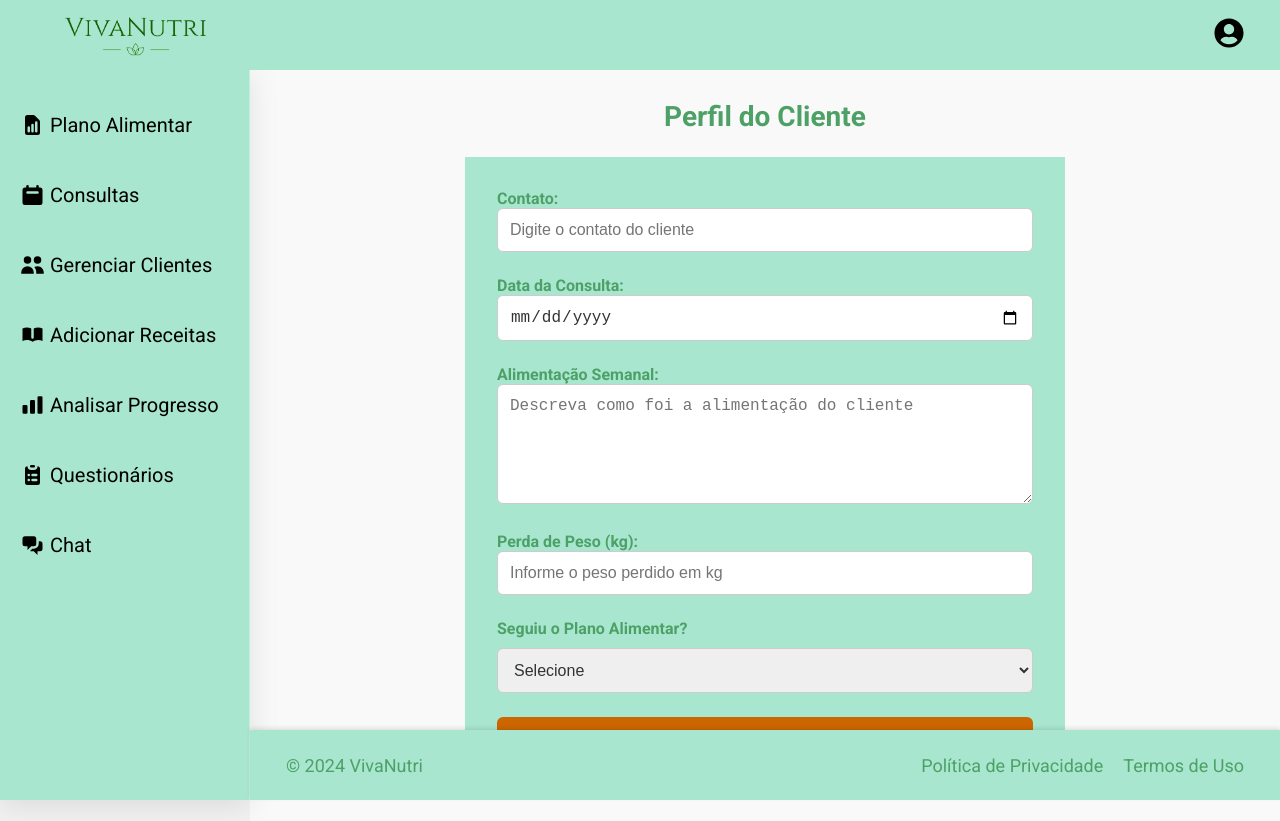
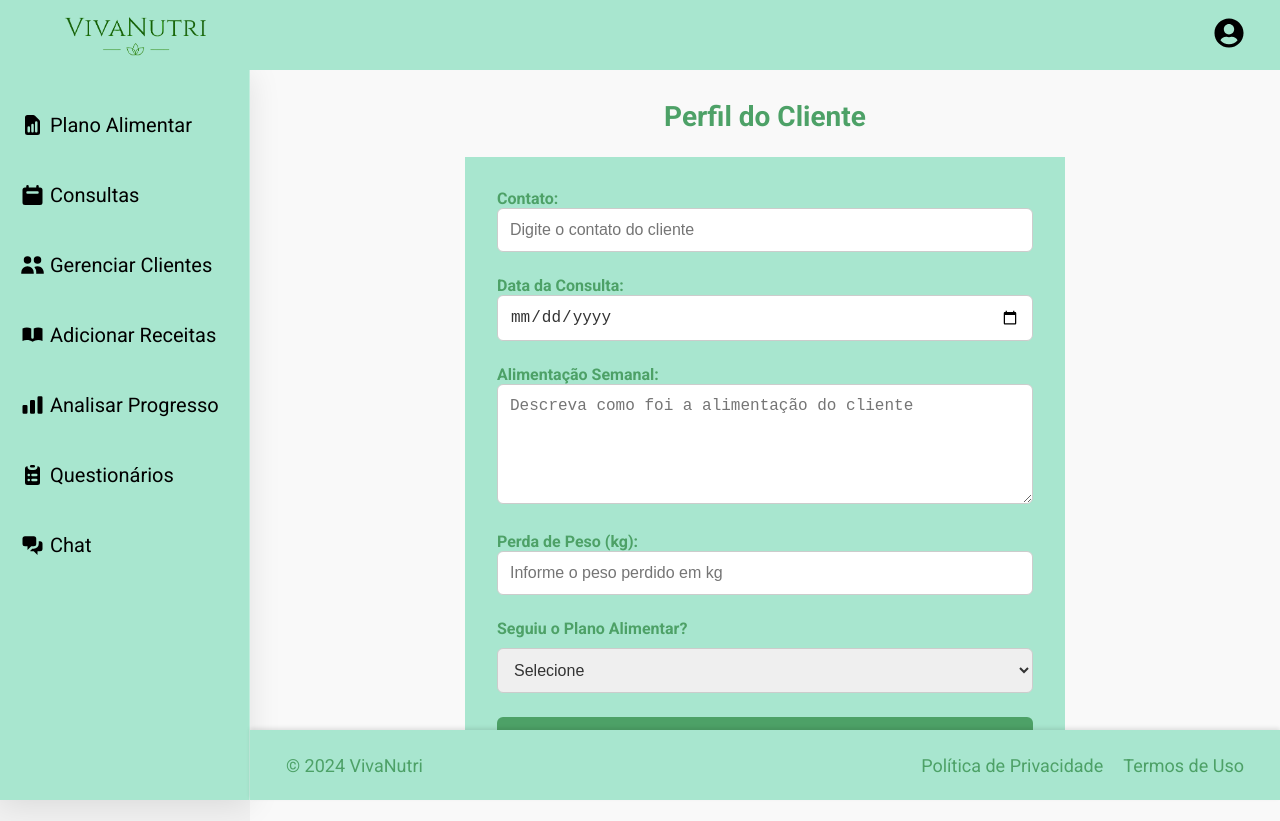
Before and after one commit to Raquel212/VivaNutri, a React (Vite) app: page /verPerfilNutri in a window 1280 px wide. Built offline with nearby package versions, Linux system fonts and the light colour scheme.

Commit message:
Atualização da Paleta de cores

```diff
--- a/src/pages/VerPerfilNutri/VerPerfilNutri.module.css
+++ b/src/pages/VerPerfilNutri/VerPerfilNutri.module.css
@@ -145,14 +145,14 @@
     transition: border-color 0.3s ease, box-shadow 0.3s ease;
   }
 
-  .perfilForm input[type="text"]:focus,
+  /* .perfilForm input[type="text"]:focus,
   .perfilForm input[type="number"]:focus,
   .perfilForm input[type="date"]:focus,
   .perfilForm select:focus,
   .perfilForm textarea:focus {
     border-color: #cc6600;
     box-shadow: 0px 0px 4px rgba(204, 102, 0, 0.5);
-  }
+  } */
 
   .perfilForm textarea {
     resize: vertical;
@@ -160,8 +160,8 @@
   }
 
   .perfilForm button {
-    background-color: #cc6600;
-    color: #fff;
+    background-color: var(--terceary);
+    color: var(--logo);
     font-size: 1rem;
     font-weight: bold;
     cursor: pointer;
@@ -172,15 +172,15 @@
   }
 
   .perfilForm button:hover {
-    background-color: #a85200;
-    transform: scale(1.05);
+    background-color: var(--logo);
+    color: var(--terceary);
   }
 
-  .perfilForm button:active {
+  /* .perfilForm button:active {
     background-color: #a85200;
     transform: scale(1);
   }
-
+   */
   /* ------------------------------------------ Main */
 
   /* Footer */
```
